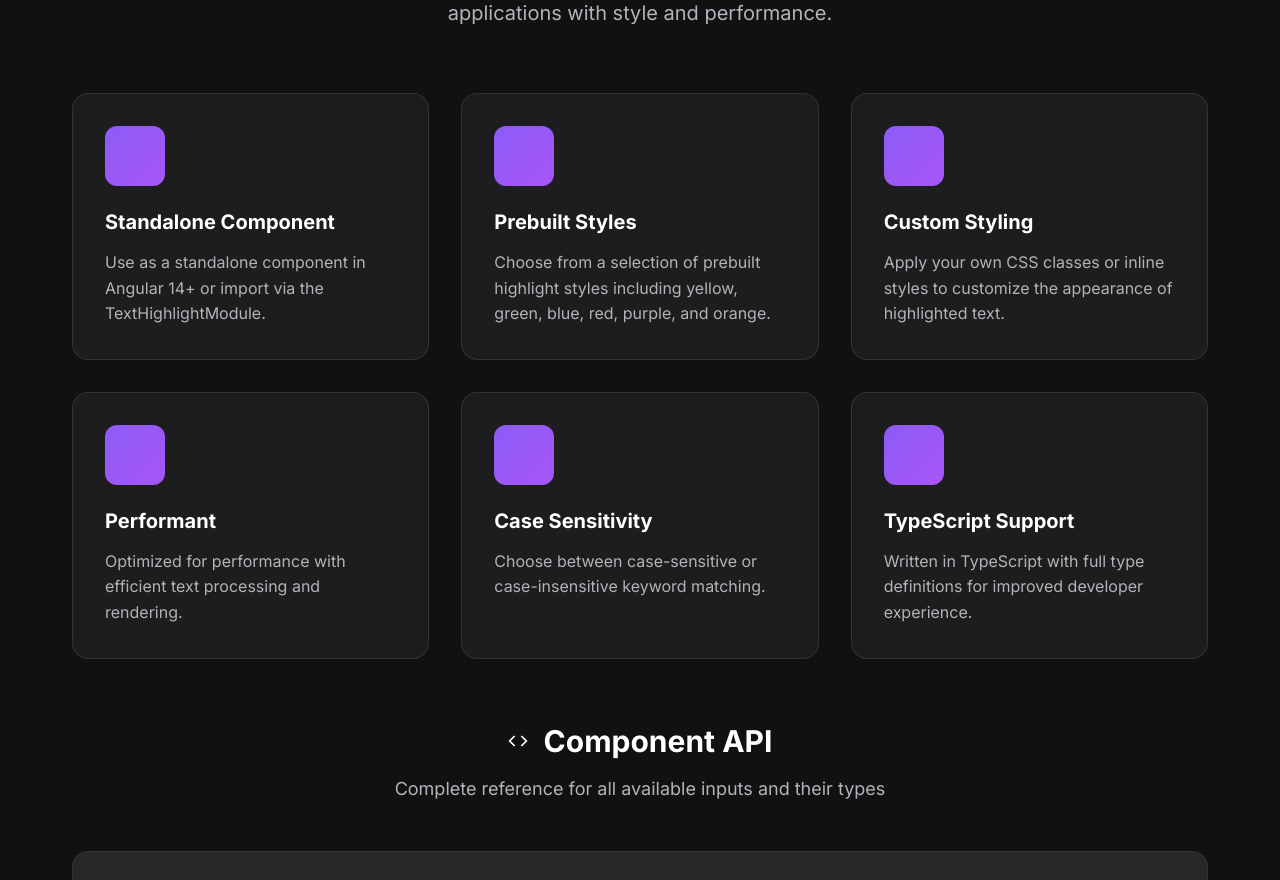
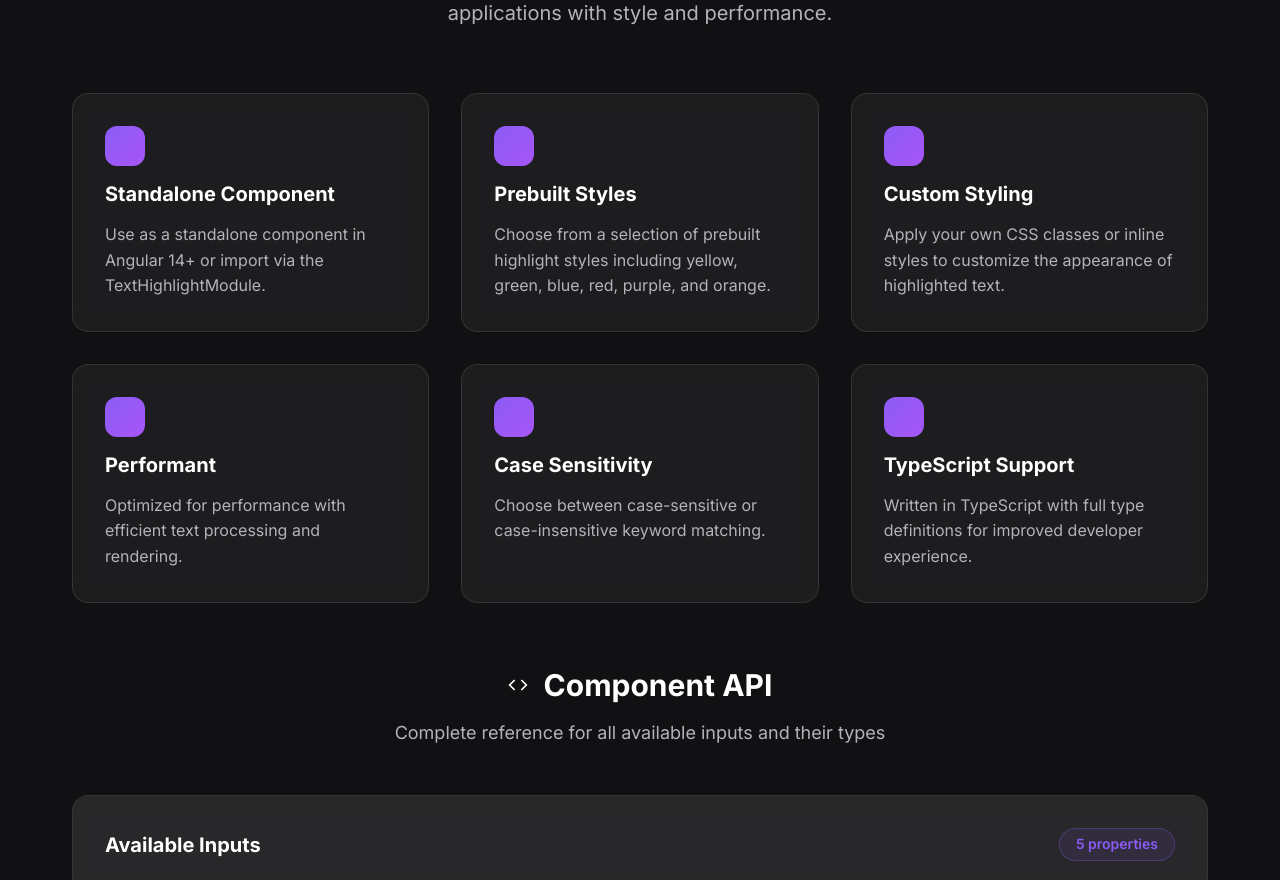
Before and after one commit to supriyakundu99/ng-text-highlight, an Angular app: page / in a window 1280 px wide. Shown: the part 2000-2880 px from the top of the page. Built offline with nearby package versions, Linux system fonts and the light colour scheme; what ng-text-highlight would draw is missing.

Commit message:
Style improvements

```diff
--- a/src/app/components/feature/feature.component.scss
+++ b/src/app/components/feature/feature.component.scss
@@ -93,14 +93,12 @@
 
 .feature-icon-wrapper {
   position: relative;
-  width: 60px;
-  height: 60px;
-  margin-bottom: var(--space-lg);
+  margin-bottom: var(--space-md);
 }
 
 .feature-icon {
-  width: 60px;
-  height: 60px;
+  width: 40px;
+  height: 40px;
   background: var(--gradient-secondary);
   border-radius: var(--radius-lg);
   display: flex;
--- a/src/app/components/styles/styles.component.scss
+++ b/src/app/components/styles/styles.component.scss
@@ -147,8 +147,8 @@
 }
 
 .style-color {
-  width: 40px;
-  height: 40px;
+  width: 30px;
+  height: 30px;
   border-radius: var(--radius-md);
   border: 2px solid rgba(255, 255, 255, 0.1);
   flex-shrink: 0;
```
